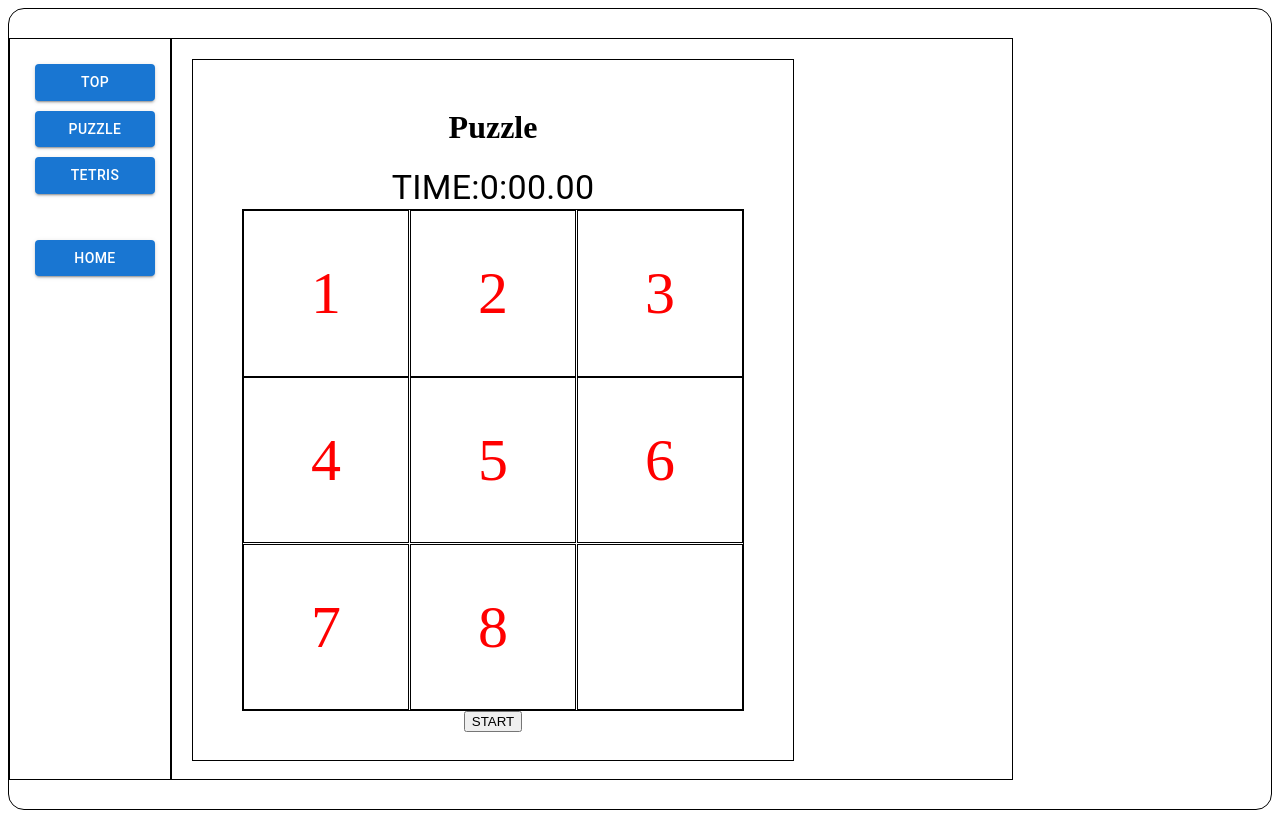
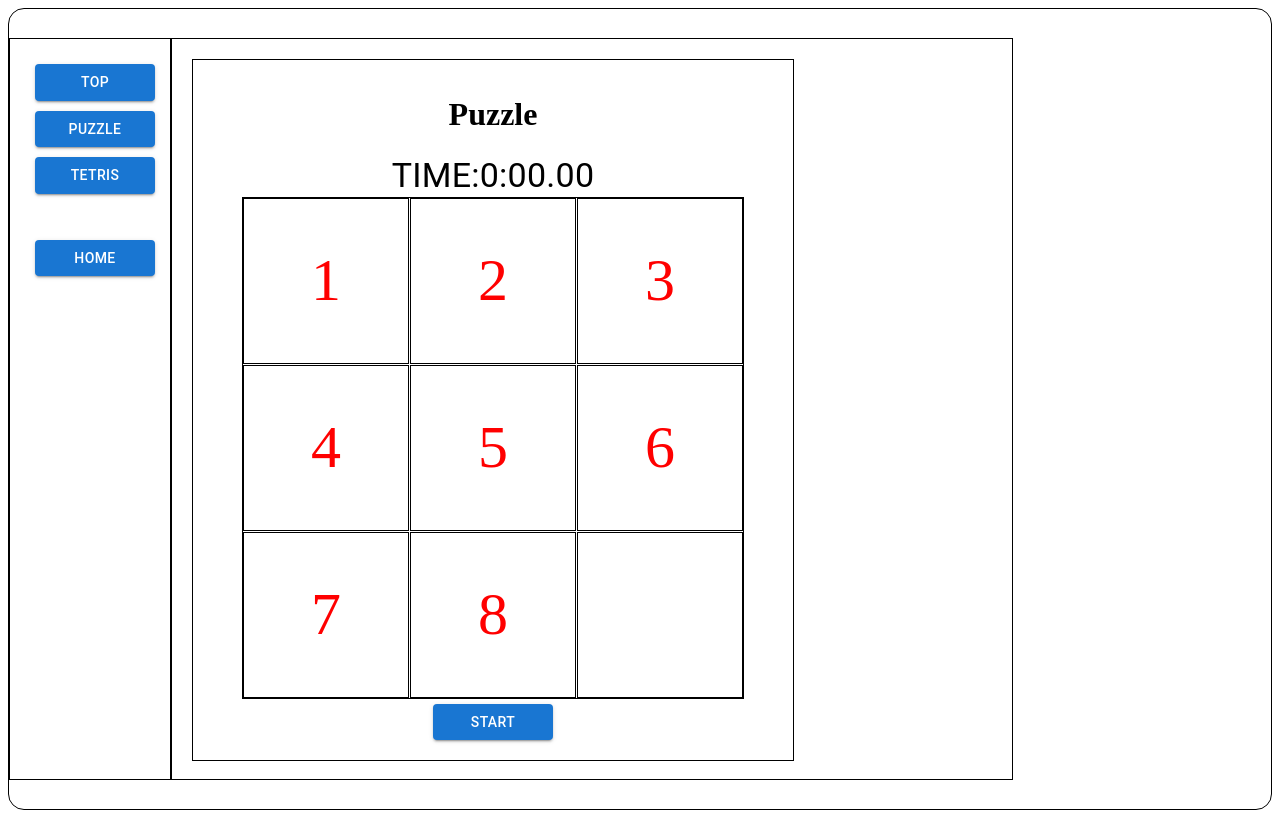
Before and after one commit to t-kyohsuke/Portfolio, a React (Create React App) app: page /Main/Puzzle in a window 1280 px wide. Built offline with nearby package versions, Linux system fonts and the light colour scheme.

Commit message:
puzzleページ:ボタン変更

```diff
--- a/src/components/Puzzle.tsx
+++ b/src/components/Puzzle.tsx
@@ -49,7 +49,7 @@ Score();
 				<Box onClick={()=>handleClickPiece(8,pieces)} sx={PuzzleStylePiece} data-number="8">{pieces[8]}</Box>
 			</Box>
 			<Box className="btn">
-				<button id="btnStart" onClick={handleStartStop}>{isRunning ? "STOP" : "START"}</button>
+				<Button id="btnStart" onClick={handleStartStop} variant="contained" sx={{width:"120px",margin:"5px"}}>{isRunning ? "STOP" : "START"}</Button>
 			</Box>
 
 			<ModalGameOver open={gameOverModal} onClose={handleClose} data={formatTime(score)}/>
```
